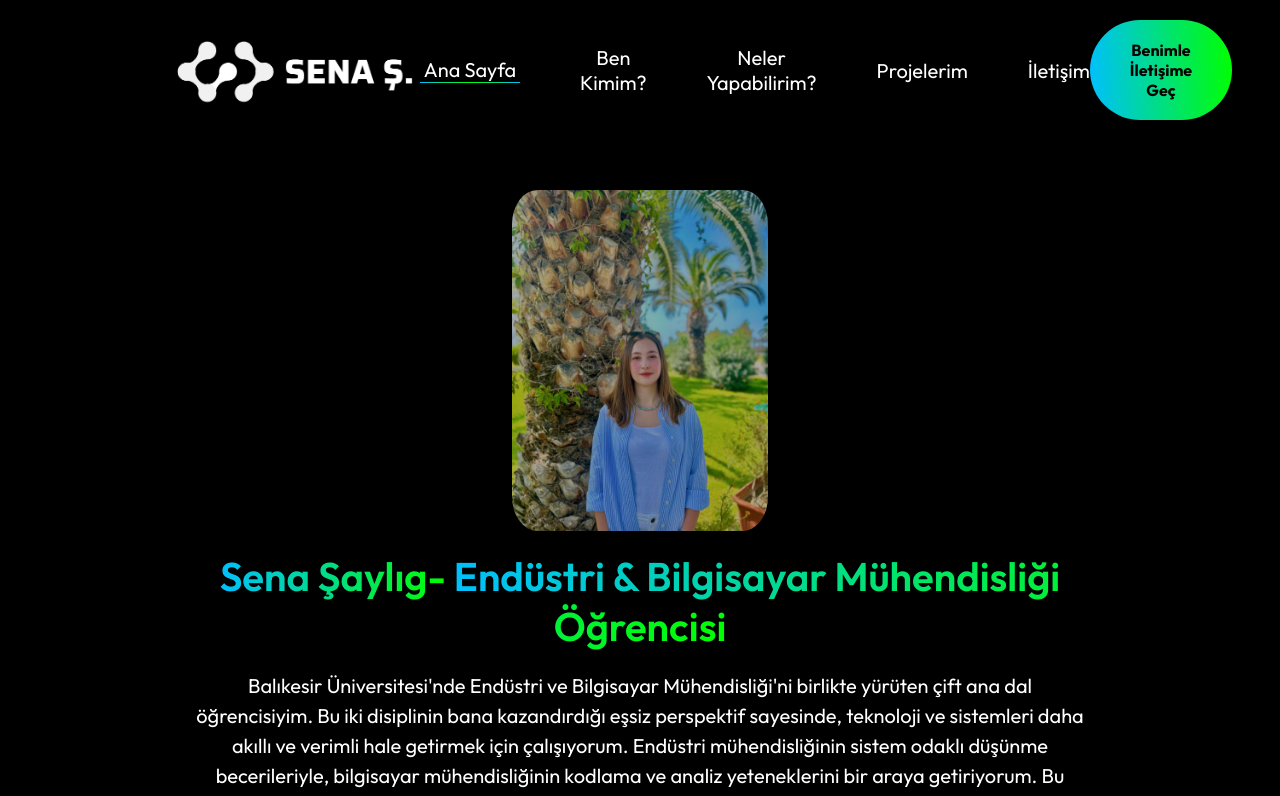
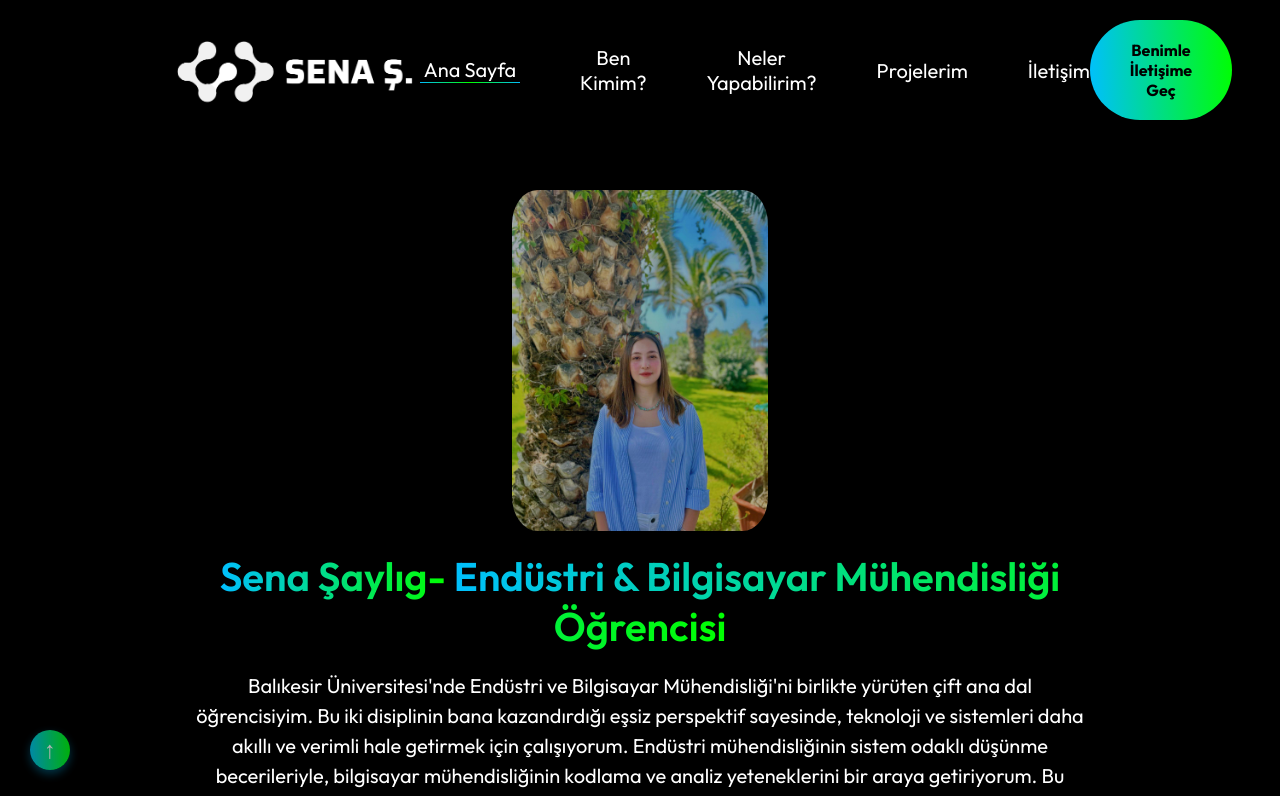
Before and after one commit to Senasylg/sena_saylig_portfolyo, a React (Create React App) app: page / in a window 1280 px wide. Shown: the top 796 px of the page. Built offline with nearby package versions, Linux system fonts and the light colour scheme; a web font is replaced by a local one.

Commit message:
new1 commit

```diff
--- a/src/App.js
+++ b/src/App.js
@@ -8,6 +8,7 @@ import Contact from './Components/Contact/Contact.jsx'
 import Footer from './Components/Footer/Footer.jsx'
 import Theme from './Components/Toast.jsx'
 import ScrollToTop from'./Components/ScrollToTopOnLoad.jsx'
+import ScrollTopButton from "./Components/ ScrollTopButton.jsx";
 
 function App() {
   return (
@@ -21,6 +22,7 @@ function App() {
         <Footer/>
         <Theme/>
         <ScrollToTop/>
+        <ScrollTopButton/>
     </div>
 
   );
--- /dev/null
+++ b/src/Components/ ScrollTopButton.jsx
@@ -0,0 +1,46 @@
+import React from 'react';
+
+const ScrollTopButton = () => {
+    const scrollToTop = () => {
+        window.scrollTo({ top: 0, behavior: 'smooth' });
+    };
+
+    return (
+        <button
+            onClick={scrollToTop}
+            style={{
+                position: 'fixed',
+                bottom: '30px',
+                left: '30px',
+                width: '40px',
+                height: '40px',
+                fontSize: '24px',
+                background: 'linear-gradient(267deg, #00ff00 -5.09%, #00BFFF 106.28%)',
+                color: '#fff',
+                border: 'none',
+                borderRadius: '50%',
+                cursor: 'pointer',
+                boxShadow: '0 4px 10px rgba(0,191,255,0.4)',
+                zIndex: 1000,
+                opacity: 0.7,
+                display: 'flex',
+                justifyContent: 'center',
+                alignItems: 'center',
+                transition: 'background 0.3s ease, opacity 0.3s ease'
+            }}
+            onMouseEnter={e => {
+                e.currentTarget.style.background = 'linear-gradient(267deg, #00BFFF 0%, #00ff00 100%)';
+                e.currentTarget.style.opacity = '1';
+            }}
+            onMouseLeave={e => {
+                e.currentTarget.style.background = 'linear-gradient(267deg, #00ff00 -5.09%, #00BFFF 106.28%)';
+                e.currentTarget.style.opacity = '0.7';
+            }}
+            aria-label="Sayfanın üstüne çık"
+        >
+            ↑
+        </button>
+    );
+};
+
+export default ScrollTopButton;
```
